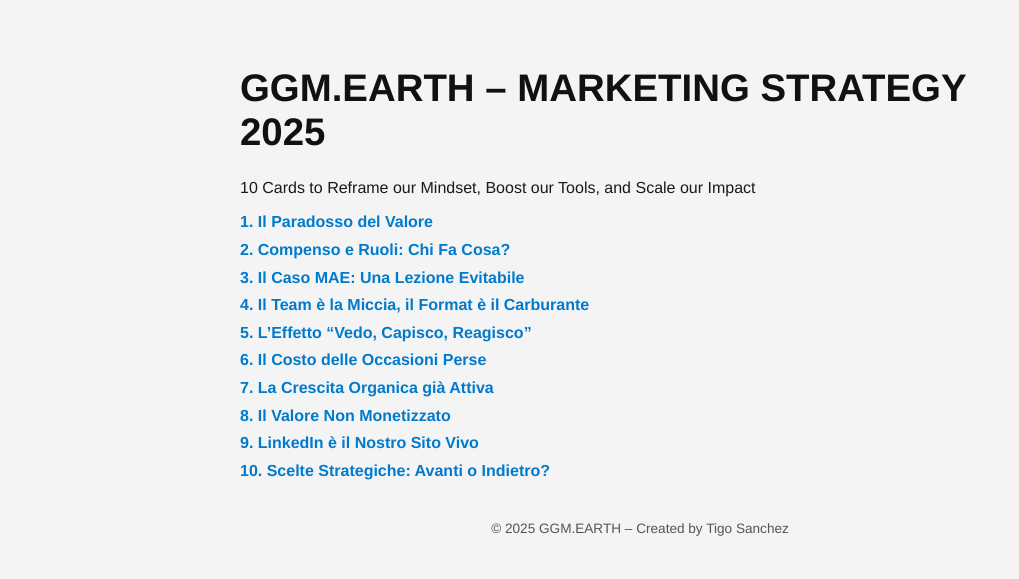
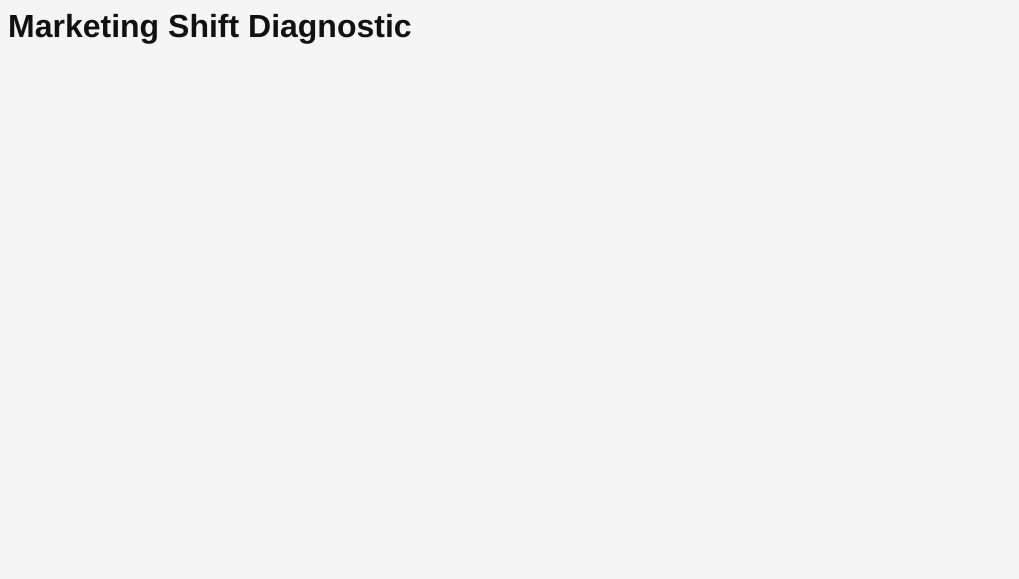
Before and after one commit to Tigo-Sanchez/ggm2025, a plain HTML site: page index.html in a window 1280 px wide. Shown: the whole page, without its empty margins (0-1019 px from the left). Drawn offline with Linux system fonts and the light colour scheme.

Commit message:
Add files via upload

```diff
--- a/index.html
+++ b/index.html
@@ -1,27 +1 @@
-<!DOCTYPE html>
-<html lang="it">
-<head>
-  <meta charset="UTF-8">
-  <title>GGM.EARTH – Marketing Strategy 2025</title>
-  <link rel="stylesheet" href="style.css">
-</head>
-<body>
-  <h1>GGM.EARTH – MARKETING STRATEGY 2025</h1>
-  <p>10 Cards to Reframe our Mindset, Boost our Tools, and Scale our Impact</p>
-  <div class="card-links">
-    <ul>
-      <li><a href="Card1.html">1. Il Paradosso del Valore</a></li>
-      <li><a href="Card2.html">2. Compenso e Ruoli: Chi Fa Cosa?</a></li>
-      <li><a href="Card3.html">3. Il Caso MAE: Una Lezione Evitabile</a></li>
-      <li><a href="Card4.html">4. Il Team è la Miccia, il Format è il Carburante</a></li>
-      <li><a href="Card5.html">5. L’Effetto “Vedo, Capisco, Reagisco”</a></li>
-      <li><a href="Card6.html">6. Il Costo delle Occasioni Perse</a></li>
-      <li><a href="Card7.html">7. La Crescita Organica già Attiva</a></li>
-      <li><a href="Card8.html">8. Il Valore Non Monetizzato</a></li>
-      <li><a href="Card9.html">9. LinkedIn è il Nostro Sito Vivo</a></li>
-      <li><a href="Card10.html">10. Scelte Strategiche: Avanti o Indietro?</a></li>
-    </ul>
-  </div>
-  <footer>© 2025 GGM.EARTH – Created by Tigo Sanchez</footer>
-</body>
-</html>
+<html><head><link rel='stylesheet' href='style.css'></head><body><h1>Marketing Shift Diagnostic</h1></body></html>
--- a/style.css
+++ b/style.css
@@ -1,33 +1 @@
-body {
-  font-family: Helvetica, Arial, sans-serif;
-  padding: 40px;
-  max-width: 800px;
-  margin: auto;
-  background-color: #f4f4f4;
-  color: #1a1a1a;
-}
-h1 {
-  color: #111;
-  font-size: 2.4em;
-}
-.card-links ul {
-  list-style: none;
-  padding: 0;
-}
-.card-links li {
-  margin: 0.6em 0;
-}
-.card-links a {
-  text-decoration: none;
-  color: #007acc;
-  font-weight: bold;
-}
-.card-links a:hover {
-  color: #005199;
-}
-footer {
-  margin-top: 3em;
-  font-size: 0.85em;
-  color: #555;
-  text-align: center;
-}
+body { font-family: Helvetica, sans-serif; background-color: #f5f5f5; color: #111; }
```
